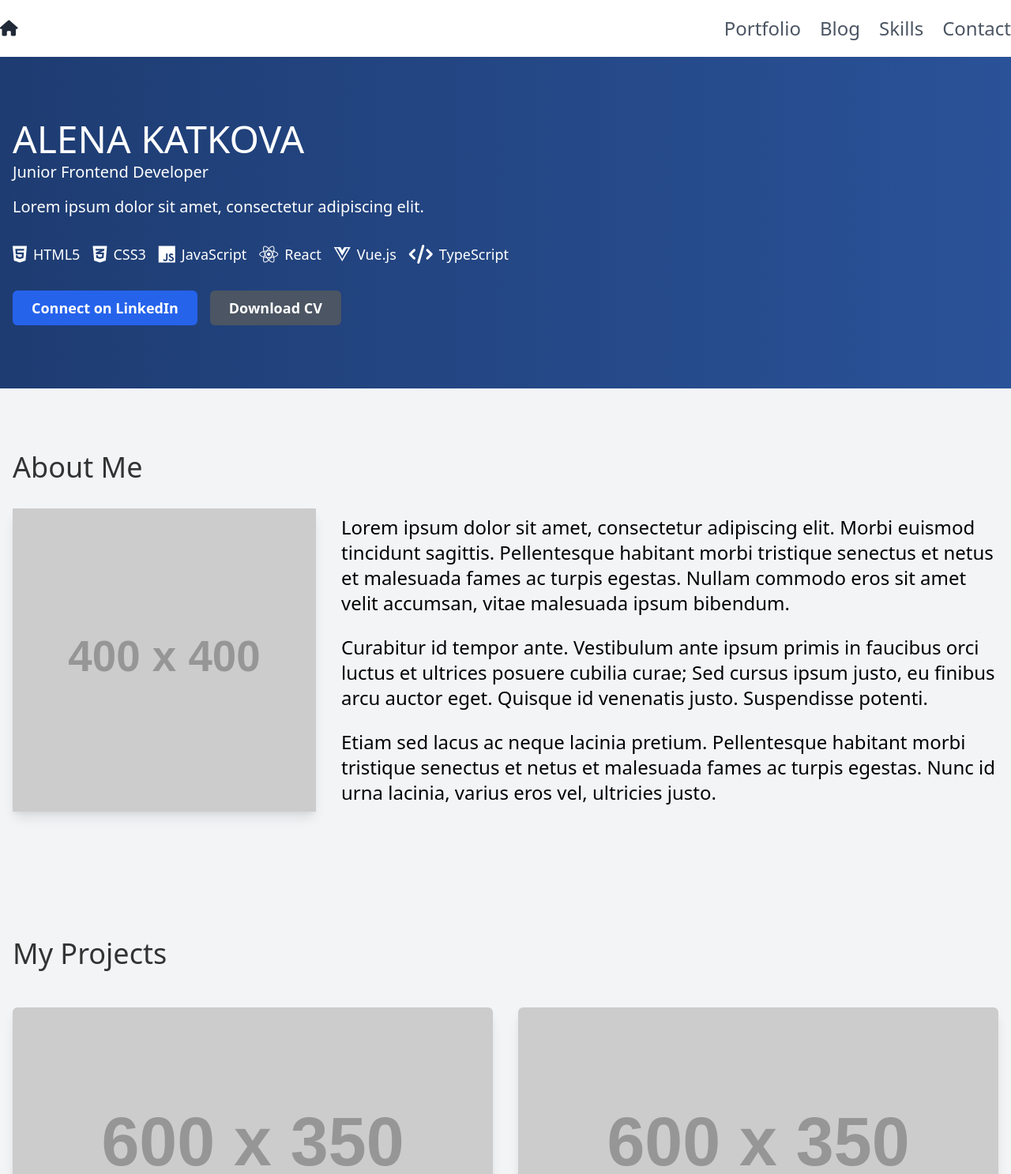
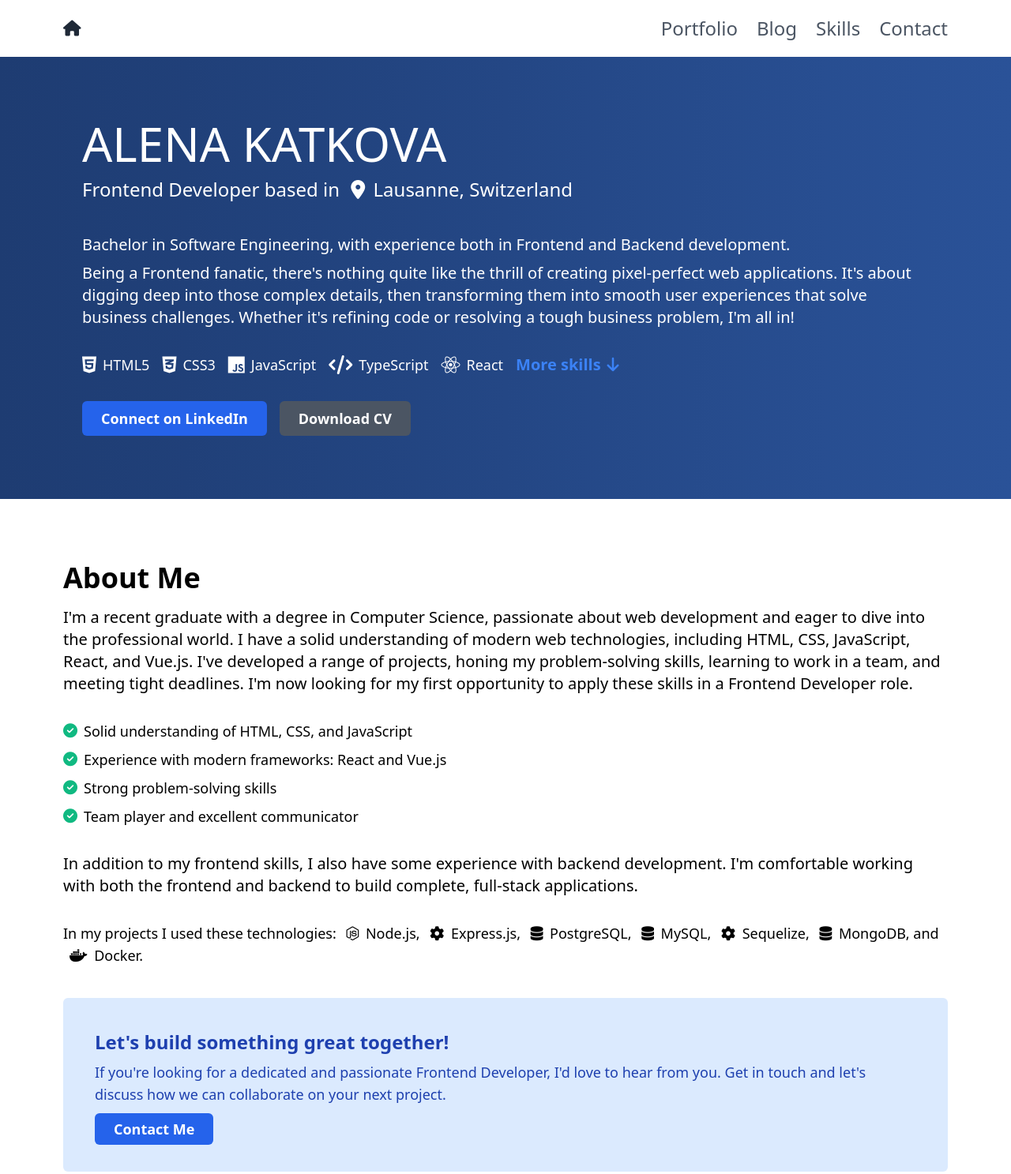
Before and after one commit to alenakatkova/alenakatkova.github.io, a plain HTML site: page index.html in a window 1280 px wide. Shown: the top 1487 px of the page at 79% size. Drawn offline with nearby package versions, Linux system fonts and the light colour scheme; placeholder pictures from the web are drawn by us.

Commit message:
continue styling and adding content to the home page

```diff
--- a/index.html
+++ b/index.html
@@ -5,9 +5,15 @@
   <meta name="viewport" content="width=device-width, initial-scale=1.0">
   <link href="https://cdn.jsdelivr.net/npm/tailwindcss@2.2.16/dist/tailwind.min.css" rel="stylesheet">
   <script src="https://kit.fontawesome.com/bbc28cc74c.js" crossorigin="anonymous"></script>
-  <title>Your Portfolio</title>
+  <title>My Portfolio</title>
 
   <style>
+      /**,*/
+      /**::before,*/
+      /**::after {*/
+      /*    box-sizing: border-box;*/
+      /*}*/
+
       .section-heading {
           color: #333;
           font-weight: 500;
@@ -25,28 +31,11 @@
 
 </head>
 <body class="bg-gray-100 flex flex-col min-h-screen text-lg">
-<!-- Header -->
-<!--<header class="bg-white py-4">-->
-<!--  <nav class="container mx-auto flex items-center justify-between">-->
-<!--    <div class="text-xl font-semibold">-->
-<!--      Your Name-->
-<!--    </div>-->
-<!--    <ul class="hidden sm:flex space-x-6">-->
-<!--      <li><a href="#home" class="text-gray-600">Home</a></li>-->
-<!--      <li><a href="#portfolio" class="text-gray-600">Portfolio</a></li>-->
-<!--      <li><a href="#blog" class="text-gray-600">Blog</a></li>-->
-<!--      <li><a href="#skills" class="text-gray-600">Skills</a></li>-->
-<!--      <li><a href="#contact" class="text-gray-600">Contact</a></li>-->
-<!--    </ul>-->
-<!--  </nav>-->
-<!--</header>-->
 
 <!-- Header -->
-<header class="bg-white py-5 px-4 sm:px-2 xl:px-0">
-  <nav class="container mx-auto flex items-center justify-between">
-<!--    <div class="text-2xl font-semibold">-->
-<!--      Alena Katkova-->
-<!--    </div>-->
+<!--<header class="bg-white py-5 px-4 sm:px-2 xl:px-0">-->
+<header class="bg-white py-5">
+  <nav class="container mx-auto px-20 flex items-center justify-between">
     <a href="index.html" class="text-xl text-gray-800 hover:text-gray-600">
       <i class="fas fa-home"></i>
     </a>
@@ -87,13 +76,16 @@
 
 <main class="flex-grow">
   <section class="hero-bg text-white py-20">
-    <div class="container mx-auto px-4">
+    <div class="container mx-auto max-w-6xl px-10">
 
-      <h1 class="text-4xl md:text-5xl font-thin uppercase mb-1">Alena Katkova</h1>
-      <p class="text-lg md:text-xl font-thin mb-4">Junior Frontend Developer</p>
-      <p class="text-lg md:text-xl text-opacity-50 mb-8">Lorem ipsum dolor sit amet, consectetur adipiscing elit.</p>
+      <h1 class="text-4xl md:text-6xl font-thin uppercase mb-3">Alena Katkova</h1>
+      <p class="text-lg md:text-2xl font-thin mb-10">Frontend Developer based in <i class="fas fa-map-marker-alt ml-2 mr-1"></i> Lausanne, Switzerland</p>
+      <p class="text-lg md:text-xl text-opacity-50 mb-2">Bachelor in Software Engineering, with experience both in Frontend and Backend development.</p>
+      <p class="text-lg md:text-xl text-opacity-50 mb-8">Being a Frontend fanatic, there's nothing quite like the thrill of creating pixel-perfect web applications. It's about digging deep into those complex details, then transforming them into smooth user experiences that solve business challenges. Whether it's refining code or resolving a tough business problem, I'm all in!</p>
 
       <!-- Skill block (list with icons) -->
+      <div>
+<!--        <h2 class="text-3xl md:text-2xl font-thin mb-2">My main frontend stack:</h2>-->
         <div class="flex flex-wrap gap-4 mb-8">
           <div class="flex items-center">
             <i class="fab fa-html5 text-2xl"></i>
@@ -108,18 +100,25 @@
             <span class="ml-2 text-lg">JavaScript</span>
           </div>
           <div class="flex items-center">
+            <i class="fas fa-code text-2xl"></i>
+            <span class="ml-2 text-lg">TypeScript</span>
+          </div>
+          <div class="flex items-center">
             <i class="fab fa-react text-2xl"></i>
             <span class="ml-2 text-lg">React</span>
           </div>
-        <div class="flex items-center">
-          <i class="fab fa-vuejs text-2xl"></i>
-          <span class="ml-2 text-lg">Vue.js</span>
-        </div>
-        <div class="flex items-center">
-          <i class="fas fa-code text-2xl"></i>
-          <span class="ml-2 text-lg">TypeScript</span>
+          <!--        <div class="flex items-center">-->
+          <!--          <i class="fab fa-vuejs text-2xl"></i>-->
+          <!--          <span class="ml-2 text-lg">Vue.js</span>-->
+          <!--        </div>-->
+
+          <a href="#skills" class="inline-flex items-center text-blue-500 hover:text-blue-700 transition-colors duration-200 ease-in-out text-lg md:text-xl font-semibold">
+            More skills
+            <i class="fas fa-arrow-down ml-2"></i>
+          </a>
         </div>
       </div>
+
 
       <!-- Buttons -->
       <div class="flex flex-wrap gap-4">
@@ -135,22 +134,107 @@
 
 
   <!-- About Me Section -->
+  <section class="bg-white py-20">
+    <div class="container mx-auto px-20">
+      <h2 class="text-3xl md:text-4xl font-semibold mb-4">About Me</h2>
 
-  <section id="about" class="py-20">
-    <div class="container mx-auto px-4">
-      <h2 class="text-3xl md:text-4xl mb-8 section-heading">About Me</h2>
-      <div class="flex flex-wrap md:flex-nowrap items-center">
-        <div class="w-full md:w-1/3 mb-8 md:mb-0 md:pr-8">
-          <img class="w-full h-auto shadow-lg" src="https://via.placeholder.com/400x400" alt="Your Photo">
+
+
+
+<!--      <div class="grid md:grid-cols-2 gap-4 mb-8">-->
+        <div>
+          <!-- Description -->
+          <p class="text-lg md:text-xl mb-8">
+            I'm a recent graduate with a degree in Computer Science, passionate about web development and eager to dive into the professional world. I have a solid understanding of modern web technologies, including HTML, CSS, JavaScript, React, and Vue.js. I've developed a range of projects, honing my problem-solving skills, learning to work in a team, and meeting tight deadlines. I'm now looking for my first opportunity to apply these skills in a Frontend Developer role.
+          </p>
+
+          <!-- Bullet-point list -->
+          <ul class="list-none pl-0 mb-8">
+            <li class="flex items-center mb-2">
+              <i class="fas fa-check-circle text-green-500 mr-2"></i>
+              Solid understanding of HTML, CSS, and JavaScript
+            </li>
+            <li class="flex items-center mb-2">
+              <i class="fas fa-check-circle text-green-500 mr-2"></i>
+              Experience with modern frameworks: React and Vue.js
+            </li>
+            <li class="flex items-center mb-2">
+              <i class="fas fa-check-circle text-green-500 mr-2"></i>
+              Strong problem-solving skills
+            </li>
+            <li class="flex items-center mb-2">
+              <i class="fas fa-check-circle text-green-500 mr-2"></i>
+              Team player and excellent communicator
+            </li>
+          </ul>
         </div>
-        <div class="w-full md:w-2/3 text-2xl">
-          <p class="mb-6">Lorem ipsum dolor sit amet, consectetur adipiscing elit. Morbi euismod tincidunt sagittis. Pellentesque habitant morbi tristique senectus et netus et malesuada fames ac turpis egestas. Nullam commodo eros sit amet velit accumsan, vitae malesuada ipsum bibendum.</p>
-          <p class="mb-6">Curabitur id tempor ante. Vestibulum ante ipsum primis in faucibus orci luctus et ultrices posuere cubilia curae; Sed cursus ipsum justo, eu finibus arcu auctor eget. Quisque id venenatis justo. Suspendisse potenti.</p>
-          <p>Etiam sed lacus ac neque lacinia pretium. Pellentesque habitant morbi tristique senectus et netus et malesuada fames ac turpis egestas. Nunc id urna lacinia, varius eros vel, ultricies justo.</p>
+
+        <div class="mb-10">
+          <p class="text-lg md:text-xl mb-8">
+            In addition to my frontend skills, I also have some experience with backend development. I'm comfortable working with both the frontend and backend to build complete, full-stack applications.
+          </p>
+          <p>In my projects I used these technologies: <i class="fab fa-node-js ml-2 mr-1"></i> Node.js,
+            <i class="fas fa-cog ml-2 mr-1"></i> Express.js,
+            <i class="fas fa-database ml-2 mr-1"></i> PostgreSQL,
+            <i class="fas fa-database ml-2 mr-1"></i> MySQL,
+            <i class="fas fa-cog ml-2 mr-1"></i> Sequelize,
+            <i class="fas fa-database ml-2 mr-1"></i> MongoDB, and
+            <i class="fab fa-docker ml-2 mr-1"></i> Docker.</p>
+<!--          <ul class="list-none pl-0">-->
+<!--            <li class="flex items-center mb-2">-->
+<!--              <i class="fab fa-node-js text-green-500 mr-2"></i>-->
+<!--              Node.js-->
+<!--            </li>-->
+<!--            <li class="flex items-center mb-2">-->
+<!--              <i class="fas fa-cog text-green-500 mr-2"></i>-->
+<!--              Express.js-->
+<!--            </li>-->
+<!--            <li class="flex items-center mb-2">-->
+<!--              <i class="fas fa-database text-green-500 mr-2"></i>-->
+<!--              PostgreSQL-->
+<!--            </li>-->
+<!--            <li class="flex items-center mb-2">-->
+<!--              <i class="fas fa-database text-green-500 mr-2"></i>-->
+<!--              MySQL-->
+<!--            </li>-->
+<!--            <li class="flex items-center mb-2">-->
+<!--              <i class="fas fa-cog text-green-500 mr-2"></i>-->
+<!--              Sequelize-->
+<!--            </li>-->
+<!--            <li class="flex items-center mb-2">-->
+<!--              <i class="fas fa-database text-green-500 mr-2"></i>-->
+<!--              MongoDB-->
+<!--            </li>-->
+<!--            <li class="flex items-center mb-2">-->
+<!--              <i class="fab fa-docker text-green-500 mr-2"></i>-->
+<!--              Docker-->
+<!--            </li>-->
+<!--          </ul>-->
         </div>
+<!--      </div>-->
+      <!-- Call to action -->
+      <div class="bg-blue-100 rounded-md px-10 py-10 text-blue-800">
+        <h3 class="text-2xl font-semibold mb-2">Let's build something great together!</h3>
+        <p class="mb-4">If you're looking for a dedicated and passionate Frontend Developer, I'd love to hear from you. Get in touch and let's discuss how we can collaborate on your next project.</p>
+        <a href="contact.html" class="bg-blue-600 hover:bg-blue-700 px-6 py-2 rounded-md text-lg font-semibold text-white">Contact Me</a>
       </div>
     </div>
   </section>
+<!--  <section id="about" class="py-20">-->
+<!--    <div class="container mx-auto px-4">-->
+<!--      <h2 class="text-3xl md:text-4xl mb-8 section-heading">About Me</h2>-->
+<!--      <div class="flex flex-wrap md:flex-nowrap items-center">-->
+<!--        <div class="w-full md:w-1/3 mb-8 md:mb-0 md:pr-8">-->
+<!--          <img class="w-full h-auto shadow-lg" src="https://via.placeholder.com/400x400" alt="Your Photo">-->
+<!--        </div>-->
+<!--        <div class="w-full md:w-2/3 text-2xl">-->
+<!--          <p class="mb-6">Lorem ipsum dolor sit amet, consectetur adipiscing elit. Morbi euismod tincidunt sagittis. Pellentesque habitant morbi tristique senectus et netus et malesuada fames ac turpis egestas. Nullam commodo eros sit amet velit accumsan, vitae malesuada ipsum bibendum.</p>-->
+<!--          <p class="mb-6">Curabitur id tempor ante. Vestibulum ante ipsum primis in faucibus orci luctus et ultrices posuere cubilia curae; Sed cursus ipsum justo, eu finibus arcu auctor eget. Quisque id venenatis justo. Suspendisse potenti.</p>-->
+<!--          <p>Etiam sed lacus ac neque lacinia pretium. Pellentesque habitant morbi tristique senectus et netus et malesuada fames ac turpis egestas. Nunc id urna lacinia, varius eros vel, ultricies justo.</p>-->
+<!--        </div>-->
+<!--      </div>-->
+<!--    </div>-->
+<!--  </section>-->
 
   <!-- Featured Projects Section -->
 <!--  <section id="portfolio" class="container mx-auto px-4 py-16">-->
```
Lines whose indentation alone changed are shown as unchanged.
